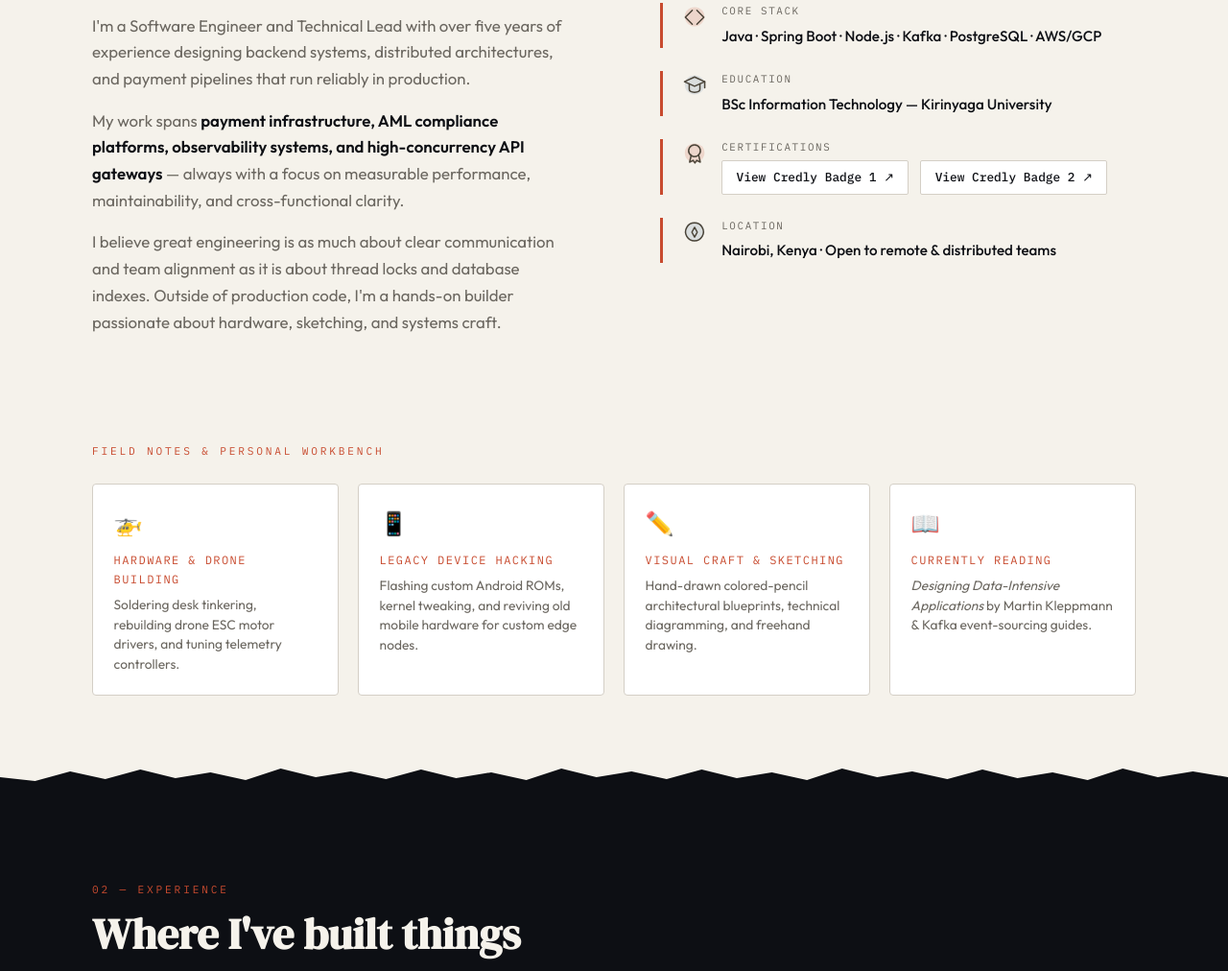
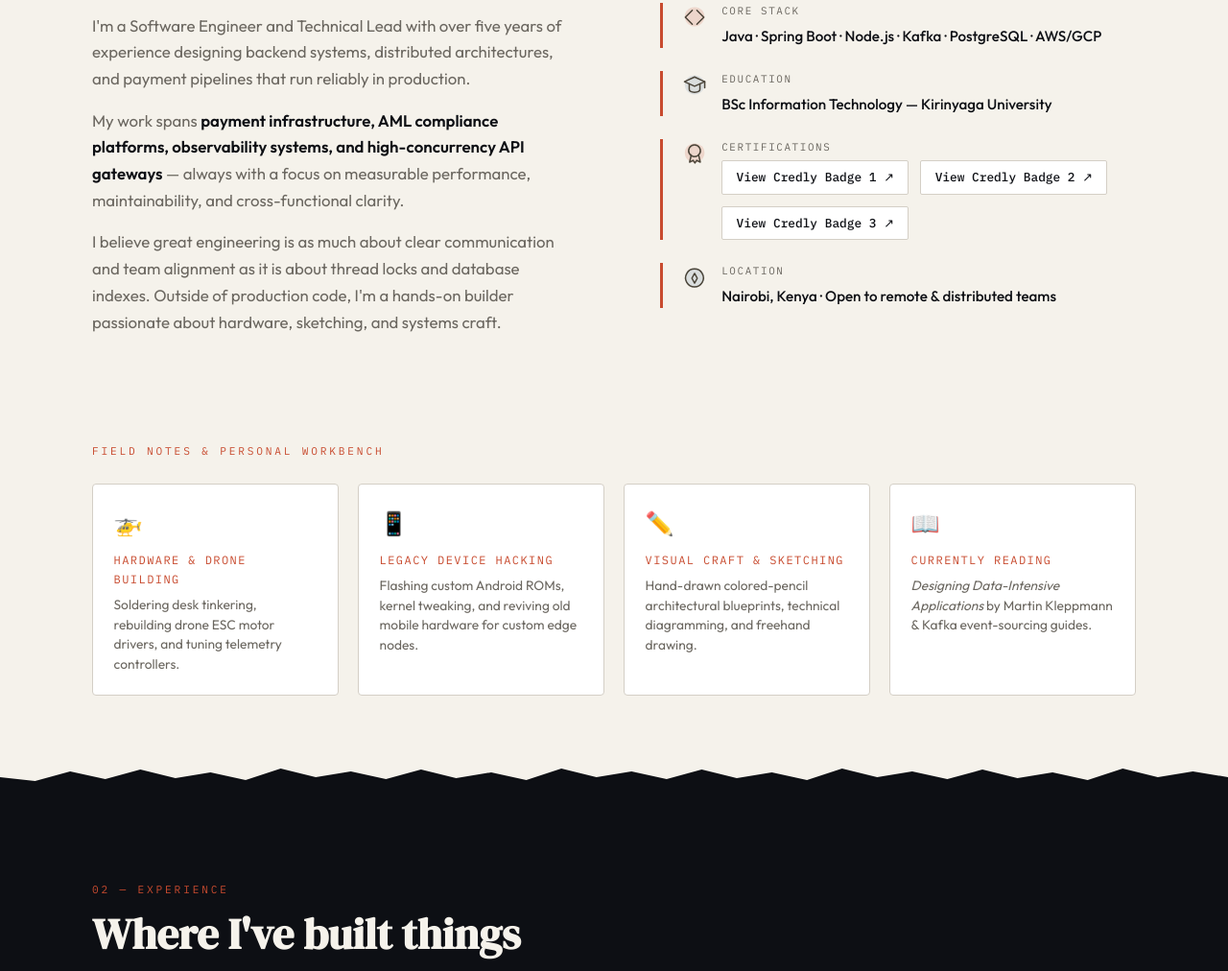
Before and after one commit to Gatharikih/Gatharikih.github.io, a plain HTML site: page index.html in a window 1280 px wide. Shown: the part 1208-2220 px from the top of the page at 96% size. Drawn offline with Linux system fonts and the light colour scheme; a script that the page names is missing.

Commit message:
chore: add new Credly badge to index.html

```diff
--- a/index.html
+++ b/index.html
@@ -1747,6 +1747,11 @@
                data-share-badge-host="https://www.credly.com">
             <a href="https://www.credly.com/badges/e8c7615d-430d-4dee-a5b1-f053073d6a78/public_url" target="_blank" rel="noopener" class="tag" style="text-decoration:none; display:inline-block;">View Credly Badge 2 ↗</a>
           </div>
+          <div data-iframe-width="150" data-iframe-height="270"
+               data-share-badge-id="c555858f-090e-4c86-8ebc-a5955332cd30"
+               data-share-badge-host="https://www.credly.com">
+            <a href="https://www.credly.com/badges/c555858f-090e-4c86-8ebc-a5955332cd30/public_url" target="_blank" rel="noopener" class="tag" style="text-decoration:none; display:inline-block;">View Credly Badge 3 ↗</a>
+          </div>
         </div>
       </div>
     </div>
```
